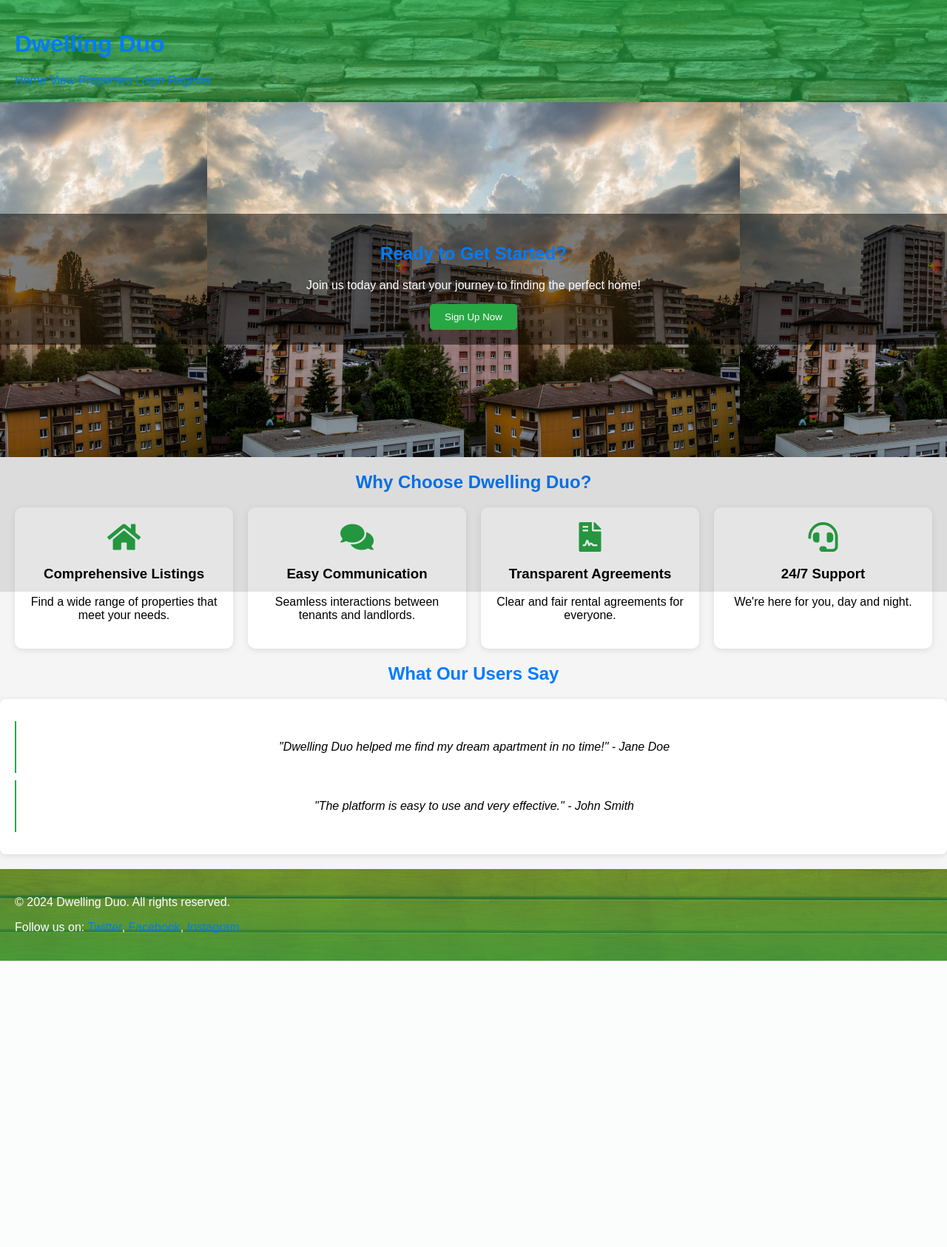
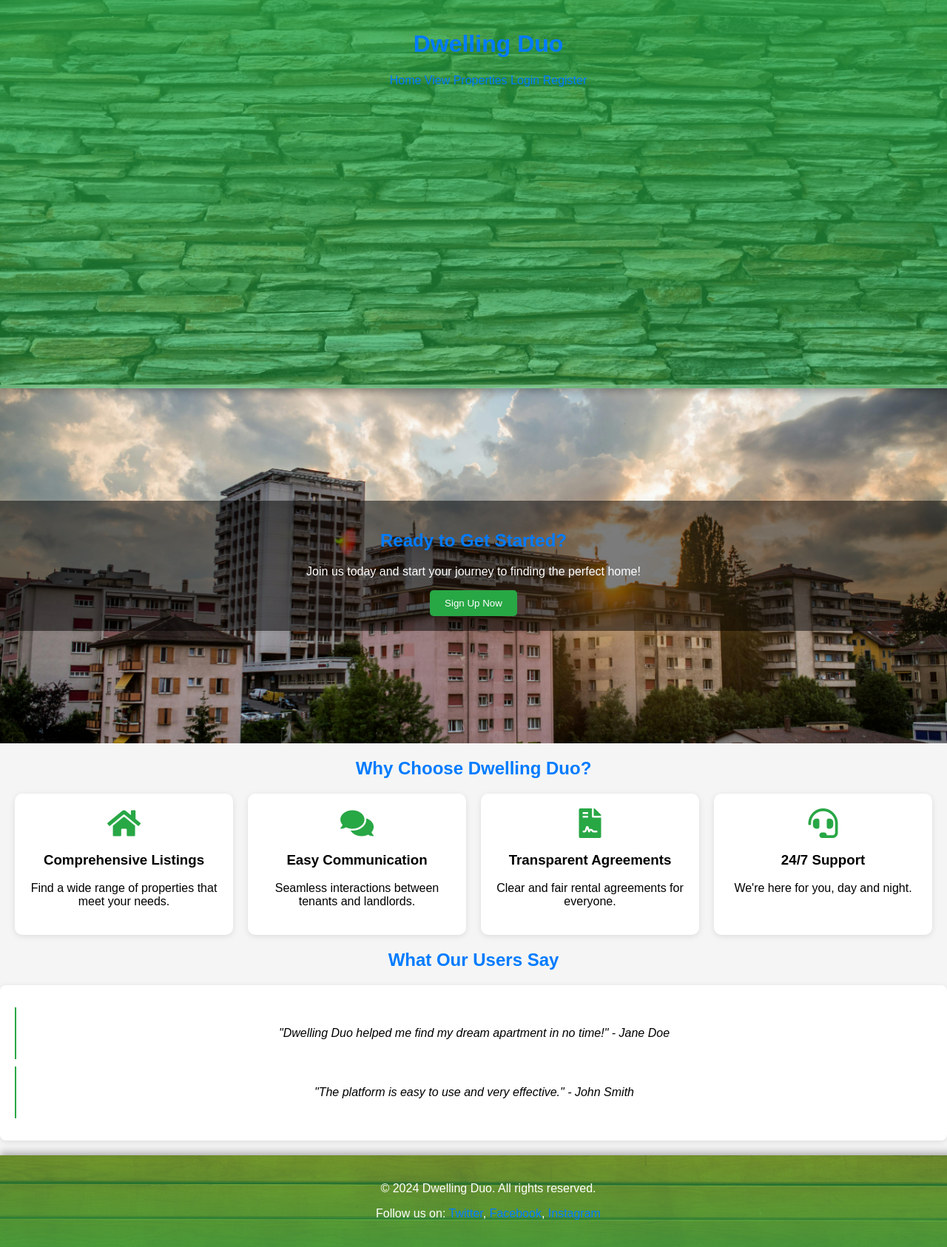
Before and after one commit to Jayricka/dwellingduo, a Django app: page / in a window 1280 px wide. Shown: the whole page at 74% size. Before the commit the page ends 1299 px from the top, so only its background shows below. Run offline with Django 5.2, Linux system fonts and the light colour scheme.

Commit message:
adjusted UI by updating static files

```diff
--- a/static/css/styles.css
+++ b/static/css/styles.css
@@ -18,7 +18,7 @@ h2 {
     position: relative;
     height: 60vh; /* Height of the hero section */
     background-image: url('../images/background-image.jpg'); /* Update this with your image path */
-    background-size: contain;
+    background-size: cover; /* Changed to cover for full width */
     background-position: center;
     color: white;
     display: flex;
@@ -79,20 +79,30 @@ body::before {
 header {
     position: relative; /* Ensure header is positioned above other content */
     z-index: 10; /* Higher z-index to stay on top of overlays */
-    background: linear-gradient(to bottom, rgba(40, 167, 69, 0.8), rgba(40, 167, 69, 0.6)), url('../images/header-background.jpg'); /* Replace with your image path */
-    background-size: cover;
-    background-position: center;
+    width: 100%; /* Ensure full width */
+    height: 60vh; /* Set height, can be adjusted */
+    background: linear-gradient(to bottom, rgba(40, 167, 69, 0.8), rgba(40, 167, 69, 0.6)),
+                url('../images/header-background.jpg'); /* Replace with your image path */
+    background-size: cover; /* Ensures the background image covers the element */
+    background-position: center; /* Centers the image */
     padding: 20px; /* Add some padding */
     color: white; /* Change text color for contrast */
+    text-align: center; /* Center text */
+    box-shadow: 0 4px 10px rgba(0, 0, 0, 0.3); /* Shadow for depth */
+    border-bottom: 5px solid rgba(255, 255, 255, 0.3); /* Subtle border */
 }
 
 footer {
-    background: linear-gradient(to top, rgba(40, 167, 69, 0.8), rgba(40, 167, 69, 0.6)), url('../images/footer-background.jpg'); /* Replace with your image path */
-    background-size: cover;
-    background-position: center;
+    width: 100%; /* Ensure full width */
+    background: linear-gradient(to top, rgba(40, 167, 69, 0.8), rgba(40, 167, 69, 0.6)),
+                url('../images/footer-background.jpg'); /* Replace with your image path */
+    background-size: cover; /* Ensures the background image covers the element */
+    background-position: center; /* Centers the image */
     padding: 20px; /* Add some padding */
     color: white; /* Change text color for contrast */
     z-index: 20; /* Keep it above other content */
+    text-align: center; /* Center text */
+    box-shadow: 0 -4px 10px rgba(0, 0, 0, 0.3); /* Shadow for depth */
 }
 
 /* Features Section */
```
